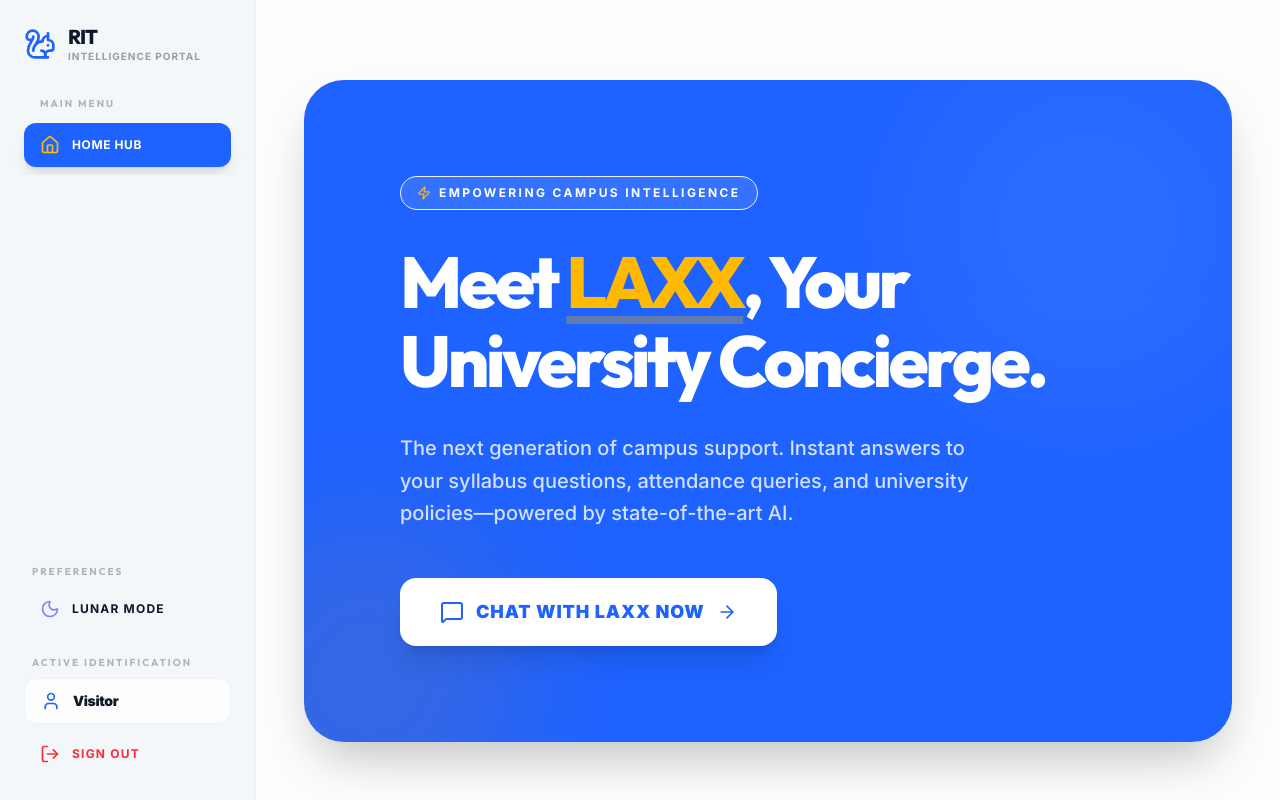
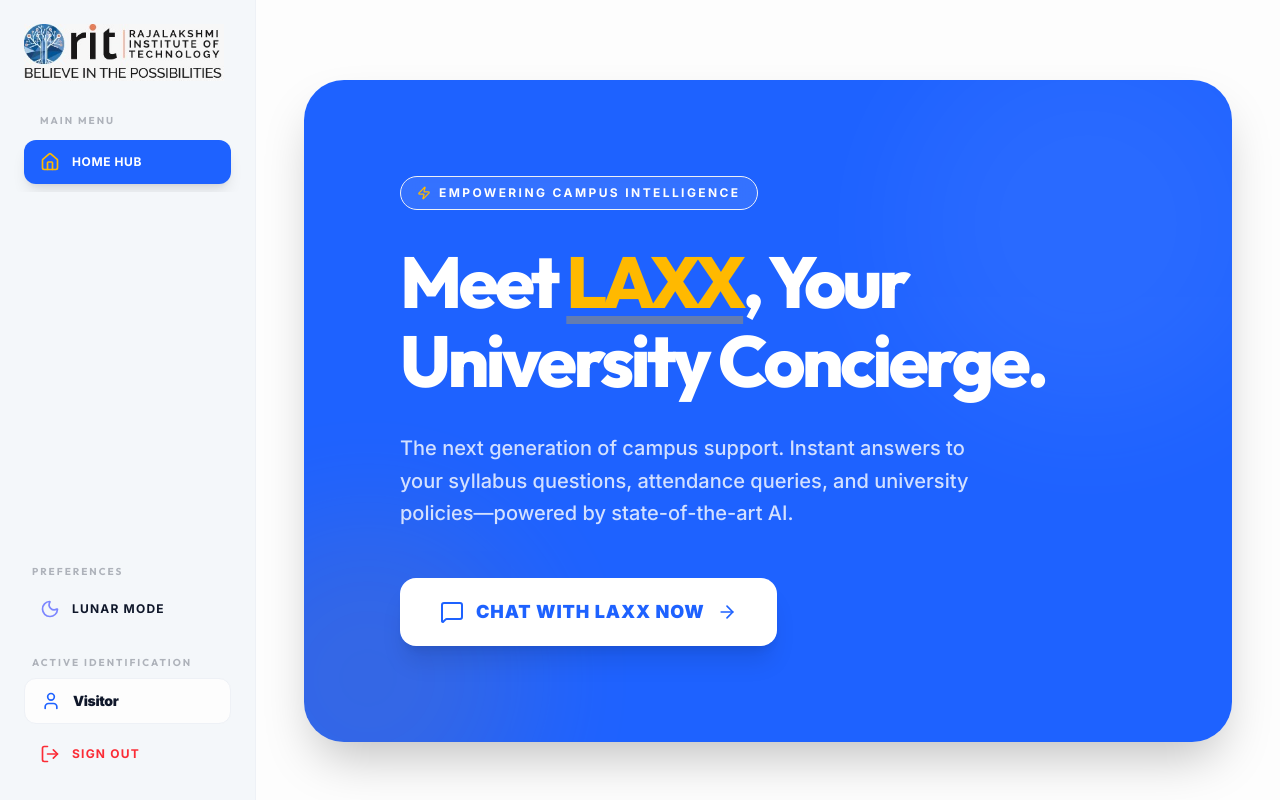
Before and after one commit to Raghuram-ux/ANIL-AI, a Next.js app in the folder frontend/: page / in a window 1280 px wide. Shown: the top 800 px of the page. Built offline with nearby package versions, Linux system fonts and the light colour scheme.

Commit message:
Add graphical banners for lunar and solar modes

```diff
--- a/frontend/src/app/login/page.tsx
+++ b/frontend/src/app/login/page.tsx
@@ -50,8 +50,8 @@
   return (
     <div className="max-w-md mx-auto mt-12 bg-white rounded-xl shadow-xl overflow-hidden border border-slate-200">
       <div className="bg-blue-900 p-6 text-center text-white">
-        <GraduationCap className="w-12 h-12 mx-auto text-amber-500 mb-2" />
-        <h2 className="text-2xl font-serif font-bold">{isRegistering ? 'Student/Staff Enrollment' : 'Campus Portal Login'}</h2>
+        <img src="/banner-lunar.jpg" alt="RIT Banner" className="h-16 mx-auto mb-2 object-contain" />
+        <h2 className="text-xl font-serif font-bold mt-2">{isRegistering ? 'Student/Staff Enrollment' : 'Campus Portal Login'}</h2>
       </div>
       <form onSubmit={handleSubmit} className="p-6 space-y-4">
         {error && <div className="bg-red-50 text-red-600 p-3 rounded-md text-sm border border-red-200">{error}</div>}
--- a/frontend/src/components/Sidebar.tsx
+++ b/frontend/src/components/Sidebar.tsx
@@ -84,18 +84,18 @@
         ${isOpen ? 'translate-x-0' : '-translate-x-full md:translate-x-0'}
       `}>
         <div className="p-6 pb-2 overflow-y-auto">
-          <div className="flex items-center justify-between mb-8">
-            <div className="flex items-center space-x-3">
-              <Squirrel className="w-8 h-8 text-[var(--primary)]" />
-              <div>
-                <h1 className="font-extrabold text-xl text-[var(--foreground)] leading-tight tracking-tighter">RIT</h1>
-                <p className="text-[10px] uppercase font-bold tracking-widest text-[var(--foreground)] opacity-40">Intelligence Portal</p>
-              </div>
+          <div className="flex items-center justify-between mb-8 w-full ">
+            <div className="flex-1 shrink-0">
+              <img
+                src={darkMode ? "/banner-lunar.jpg" : "/banner-solar.jpg"}
+                alt="RIT Banner"
+                className="w-full max-w-[200px] h-auto object-contain transition-all duration-300"
+              />
             </div>
             {/* Close button for mobile */}
             <button
               onClick={onClose}
-              className="md:hidden p-2 text-[var(--foreground)] opacity-60 hover:opacity-100"
+              className="md:hidden p-2 text-[var(--foreground)] opacity-60 hover:opacity-100 shrink-0"
             >
               <X className="w-6 h-6" />
             </button>
```
Also changed, not shown: frontend/public/banner-lunar.jpg (added), frontend/public/banner-solar.jpg (added).
